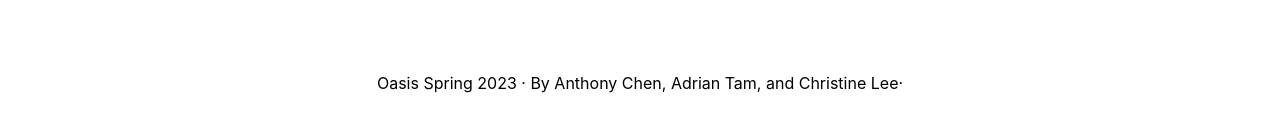
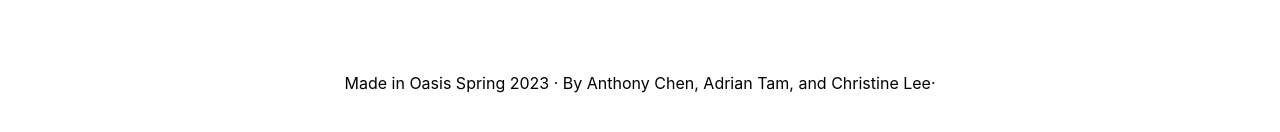
Before and after one commit to Anzchen/NURecs, a React (Create React App) app: page /restaurant in a window 1280 px wide. Shown: the part 538-670 px from the top of the page. Built offline with nearby package versions, Linux system fonts and the light colour scheme.

Commit message:
Fresh merged start

```diff
--- a/src/App.js
+++ b/src/App.js
@@ -1,6 +1,5 @@
 
 import { Footer } from './Components/Footer';
-import { Header } from './Components/Header';
 import { Routes, Route} from "react-router-dom";
 import Home from "./Home";
 import Restaurant from "./Restaurant";
--- a/src/Components/Footer.js
+++ b/src/Components/Footer.js
@@ -4,7 +4,7 @@
   return (
     <footer className="footer">
       <p>
-        Oasis Spring 2023 &#183; By Anthony Chen, Adrian Tam, and Christine Lee&#183;
+        Made in Oasis Spring 2023 &#183; By Anthony Chen, Adrian Tam, and Christine Lee&#183;
       </p>
     </footer>
   );
```
